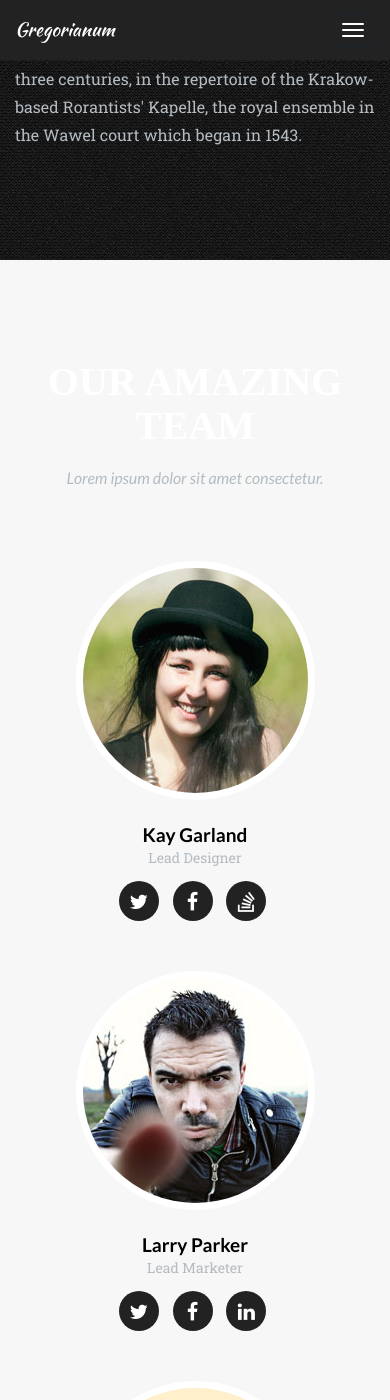
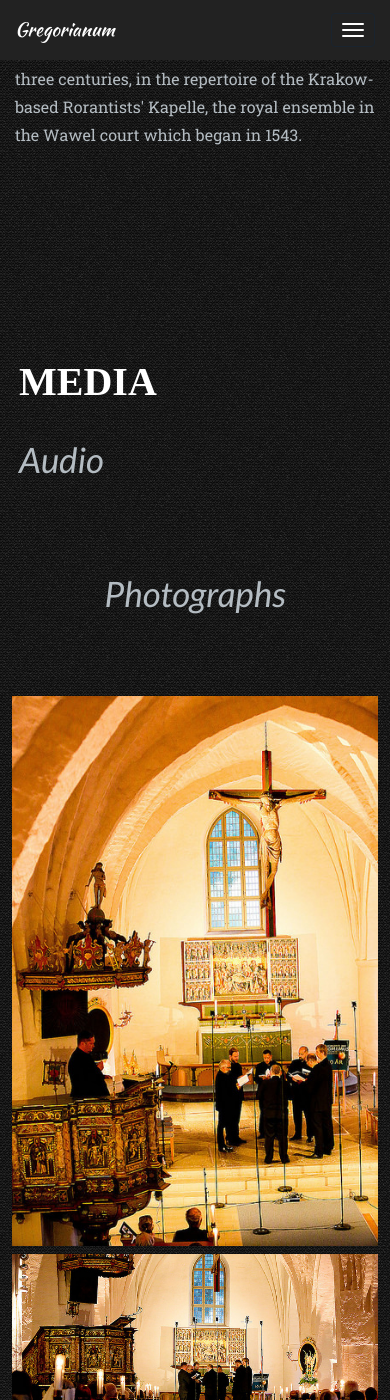
Before and after one commit to tomgozdek/tomgozdek.github.io, a Jekyll site: the page built from index.html, in a window 390 px wide and 1400 px high, scrolled down 2897 px. Built offline with Jekyll 4.4.1, drawn with Linux system fonts in a browser that asks for light colours; some web fonts are replaced; some of the changed text lies outside the part shown.

Commit message:
Add photographs to media section

```diff
--- a/_includes/header.html
+++ b/_includes/header.html
@@ -28,7 +28,10 @@
                         <a class="page-scroll" href="#about">About us</a>
                     </li>
                     <li>
-                        <a class="page-scroll" href="#team">Repertoire</a>
+                        <a class="page-scroll" href="#repertoire">Repertoire</a>
+                    </li>
+                    <li>
+                        <a class="page-scroll" href="#media">Media</a>
                     </li>
                     <li>
                         <a class="page-scroll" href="#contact">Contact</a>
--- /dev/null
+++ b/_includes/media.html
@@ -0,0 +1,32 @@
+<!-- Team Section -->
+    <section id="media" class="gallery">
+        <div class="container">
+            <div class="row">
+                <div class="col-lg-12 text-center">
+                    <h2 class="section-heading">Media</h2>
+                </div>
+            </div>
+            <div class="row">
+                <div class="col-lg-8 col-lg-offset-2 text-center">
+                    <h2 class="section-subheading text-muted">Audio</h2>
+                </div>
+            </div>
+            <div class="row">
+                    <div class="col-lg-8 col-lg-offset-2 text-center">
+                        <h2 class="section-subheading text-muted">Photographs</h2>
+                        <div class="row">
+                                <div class="column">
+                                  <img src="/../img/photo/gregorianum_1_Boy_Svedberg.jpg" style="width:100%">
+                                  <img src="/../img/photo/gregorianum_2_Boy_Svedberg.jpg" style="width:100%">
+                                </div>
+                                <div class="column">
+                                    <img src="/../img/photo/Gregorianum_3_Jaroslaw_Budzynski.jpg" style="width:100%">
+                                    <img src="/../img/photo/Gregorianum_4_Jaroslaw_Budzynski.jpg" style="width:100%">
+                                    <img src="/../img/photo/gregorianum_3_Boy_Svedberg.jpg" style="width:100%">
+                                </div>
+                        </div>
+                    </div>
+                </div>
+
+        </div>
+    </section>
--- a/_includes/team.html
+++ /dev/null
@@ -1,37 +0,0 @@
-<!-- Team Section -->
-    <section id="team" class="bg-light-gray">
-        <div class="container">
-            <div class="row">
-                <div class="col-lg-12 text-center">
-                    <h2 class="section-heading">Our Amazing Team</h2>
-                    <h3 class="section-subheading text-muted">Lorem ipsum dolor sit amet consectetur.</h3>
-                </div>
-            </div>
-            <div class="row">
-                {% for member in site.people %}
-                <div class="col-sm-4">
-                    <div class="team-member">
-                        <img src="img/team/{{ member.pic }}.jpg" class="img-responsive img-circle" alt="">
-                        <h4>{{ member.name }}</h4>
-                        <p class="text-muted">{{ member.position }}</p>
-                        <ul class="list-inline social-buttons">
-                            {% for network in member.social %}
-                            <li>
-                                <a href="{{ network.url }}">
-                                    <i class="fa fa-{{ network.title }}"></i>
-                                </a>
-                            </li>
-                            {% endfor %}
-
-                        </ul>
-                    </div>
-                </div>
-                {% endfor %}
-            </div>
-            <div class="row">
-                <div class="col-lg-8 col-lg-offset-2 text-center">
-                    <p class="large text-muted">Lorem ipsum dolor sit amet, consectetur adipisicing elit. Aut eaque, laboriosam veritatis, quos non quis ad perspiciatis, totam corporis ea, alias ut unde.</p>
-                </div>
-            </div>
-        </div>
-    </section>
--- a/_layouts/default.html
+++ b/_layouts/default.html
@@ -10,7 +10,7 @@
     {% include services.html %}
     {% include portfolio_grid.html %}
     {% include about.html %}
-    {% include team.html %}
+    {% include media.html %}
     {% include clients.html %}
     {% include contact.html %}
     {% include footer.html %}
```
Also changed, not shown: _includes/css/agency.css (+43 -0 lines), img/photo/Gregorianum_3_Jaroslaw_Budzynski.jpg (added), img/photo/Gregorianum_4_Jaroslaw_Budzynski.jpg (added), img/photo/gregorianum_1_Boy_Svedberg.jpg (added), img/photo/gregorianum_2_Boy_Svedberg.jpg (added), img/photo/gregorianum_3_Boy_Svedberg.jpg (added).
